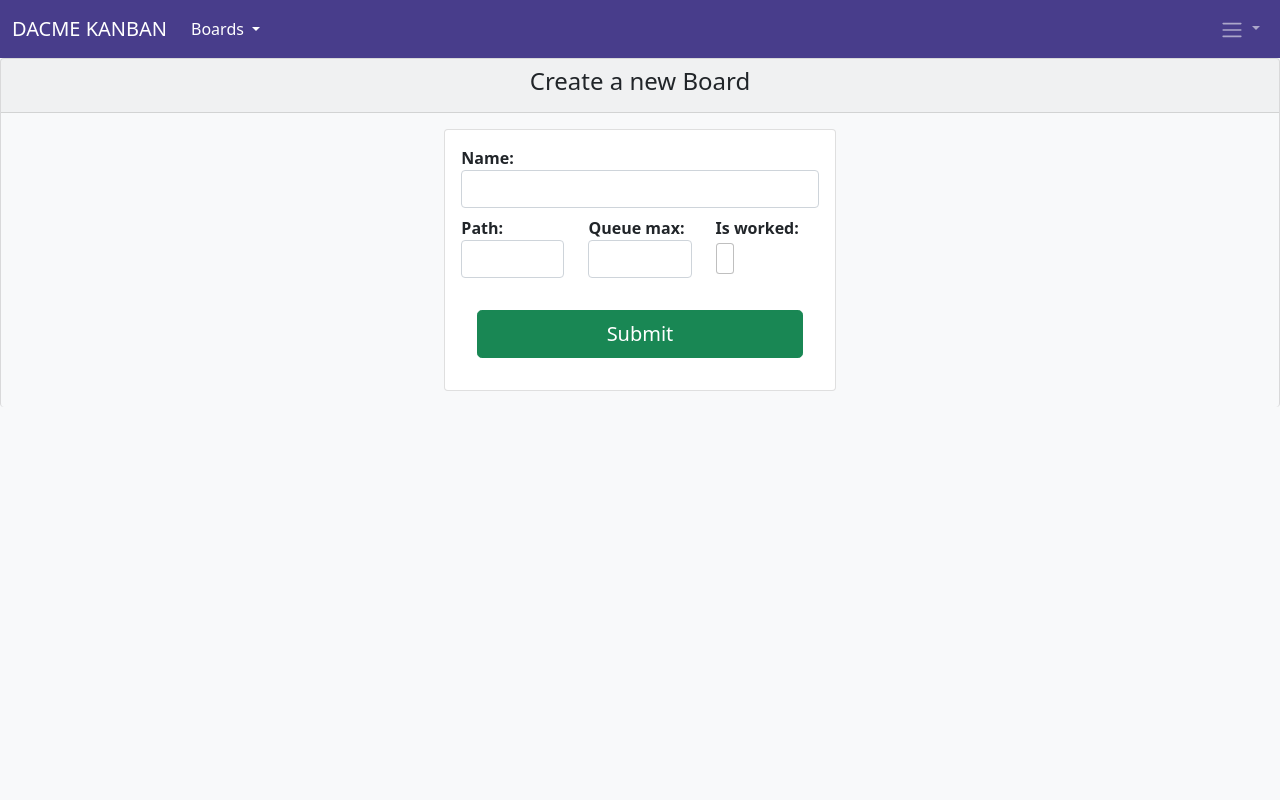
After one commit to dac5197/kanban, a Django app: page /lane-create/1 in a window 1280 px wide. The commit adds this page. Run offline with Django 3.2, Linux system fonts and the light colour scheme; data that the repository does not hold is empty; some libraries are stand-ins or nearby versions.

Commit message:
Added lane create view

```diff
--- a/core/signals.py
+++ b/core/signals.py
@@ -6,24 +6,29 @@ from .models import *
 from .utils import *
 
 
+#Set updated timestamp each time model is saved
 @receiver(pre_save, sender=Board)
 @receiver(pre_save, sender=Lane)
 @receiver(pre_save, sender=Card)
 def pre_save_set_updated_timestamp(sender, instance, **kwargs):
     instance.updated = timezone.now()
 
+#Set lane timestamp when card changes lane
 @receiver(pre_save, sender=Card)
 def pre_save_set_lane_change_timestamp(sender, instance, **kwargs):
     init_obj = Card.objects.get(id=instance.id)
     if instance.lane != init_obj.lane:
         instance.lane_timestamp = timezone.now()
 
+#Set lane is_beginning to True if lane path is first
 @receiver(pre_save, sender=Lane)
 def pre_save_set_is_beginning(sender, instance, **kwargs):
     first_lane = Lane.objects.filter(board=instance.board).order_by('path').first()
     if first_lane == instance or first_lane == None:
         instance.is_beginning=True
 
+#Set lane is_completed to True if lane path is last
+#Set is_completed to False for all other lanes for that board
 @receiver(pre_save, sender=Lane)
 def pre_save_set_is_completed(sender, instance, **kwargs):
     lanes = Lane.objects.filter(board=instance.board).order_by('path')
--- a/core/templates/board-create.html
+++ b/core/templates/board-create.html
@@ -21,8 +21,8 @@ DACME KANBAN
                             {% include 'form-errors.html' with form=form %}
                             <label for="{{form.name.id_for_label}}"><strong>{{form.name.label}}:</strong></label>
                             {{form.name|add_class:'form-control'}}
-                            <div class="d-grid">
-                            <button class="btn btn-success m-3" name="submit" value="submit" type="submit">Submit</button>
+                            <div class="d-grid mt-3">
+                            <button class="btn btn-success btn-lg m-3" name="submit" value="submit" type="submit">Submit</button>
                             </div>
                         </form>
                     </div>
--- /dev/null
+++ b/core/templates/lane-create.html
@@ -0,0 +1,50 @@
+{% extends 'main.html' %}
+{% load static %}
+{% load widget_tweaks %}
+
+{% block title %}
+DACME KANBAN - Create Lane
+{% endblock %}
+
+{% block content %}
+<div class="container-fluid px-0 mx-0">
+    <div class="card bg-light border-bottom-0">
+        <div class="card-header mb-0">
+            <h4 class="text-center">Create a new Board</h4>
+        </div>
+        <div class="card-body p-0">
+            <div class="row justify-content-center m-3">
+                <div class="col-md-4">
+                    <div class="card p-3">
+                        <form method="POST">
+                            {% csrf_token %}
+                            {% include 'form-errors.html' with form=form %}
+                            <label for="{{form.name.id_for_label}}"><strong>{{form.name.label}}:</strong></label>
+                            {{form.name|add_class:'form-control'}}
+                            <div class="row mt-2">
+                                <div class="col">
+                                    <label for="{{form.path.id_for_label}}"><strong>{{form.path.label}}:</strong></label>
+                                    {{form.path|add_class:'form-control'}}
+                                </div>
+                                <div class="col">
+                                    <label for="{{form.queue_max.id_for_label}}"><strong>{{form.queue_max.label}}:</strong></label>
+                                    {{form.queue_max|add_class:'form-control'}}
+                                </div>
+                                <div class="col">
+                                    <label for="{{form.is_worked.id_for_label}}"><strong>{{form.is_worked.label}}:</strong></label><br>
+                                    {{form.is_worked|add_class:'form-check-input form-control-sm'}}
+                                </div>
+                            </div>
+                            <div class="d-grid mt-3">
+                                <button class="btn btn-success btn-lg m-3" name="submit" value="submit" type="submit">Submit</button>
+                            </div>
+                        </form>
+                    </div>
+                </div>
+            </div>
+        </div>
+    </div>
+</div>
+
+
+{% endblock %}
--- a/core/urls.py
+++ b/core/urls.py
@@ -6,7 +6,8 @@ urlpatterns = [
     path('', views.BoardListView.as_view(), name='index'),
     path('board-create', views.BoardCreateView.as_view(), name='board-create'),
     path('<str:number>/', views.BoardDetailView.as_view(), name='board-detail'),
+    path('lane-create/<str:number>', views.LaneCreateView.as_view(), name='lane-create'),
     #path('<str:number>/', views.board_detail_view, name='board-detail'),
     path('card-change-lane/<int:board_id>/<str:action>/<int:card_id>', views.card_change_lane_view, name='card-change-lane'),
-    path('create_defualt_lanes/<str:number>', views.create_defualt_lanes, name='create_defualt_lanes'),
+    path('create_defualt_lanes/<str:number>', views.create_defualt_lanes, name='create-defualt-lanes'),
 ]
--- a/core/views.py
+++ b/core/views.py
@@ -56,6 +56,16 @@ class BoardDetailView(DetailView):
         return get_object_or_404(Board, number=self.kwargs['number'])
 
 
+class LaneCreateView(CreateView):
+    model = Lane
+    template_name = 'lane-create.html'
+    fields = ['name', 'path', 'is_worked', 'queue_max',]
+    success_url = '/{number}'
+
+    def form_valid(self, form):
+        form.instance.owner = self.request.user
+        return super().form_valid(form)
+
 def card_change_lane_view(request, board_id, action, card_id):
     if request.method == 'POST':
         card = Card.objects.get(id=card_id)
@@ -71,7 +81,6 @@ def card_change_lane_view(request, board_id, action, card_id):
 
 
 def create_defualt_lanes(request, number):
-
     #Get board
     board = Board.objects.get(number=number)
 
@@ -86,7 +95,6 @@ def create_defualt_lanes(request, number):
 
 
 def board_detail_view(request, number):
-
     #Get board
     board = Board.objects.get(number=number)
 
```
Also changed, not shown: core/forms.py (+7 -0 lines), core/templates/board-detail.html (+12 -8 lines).
